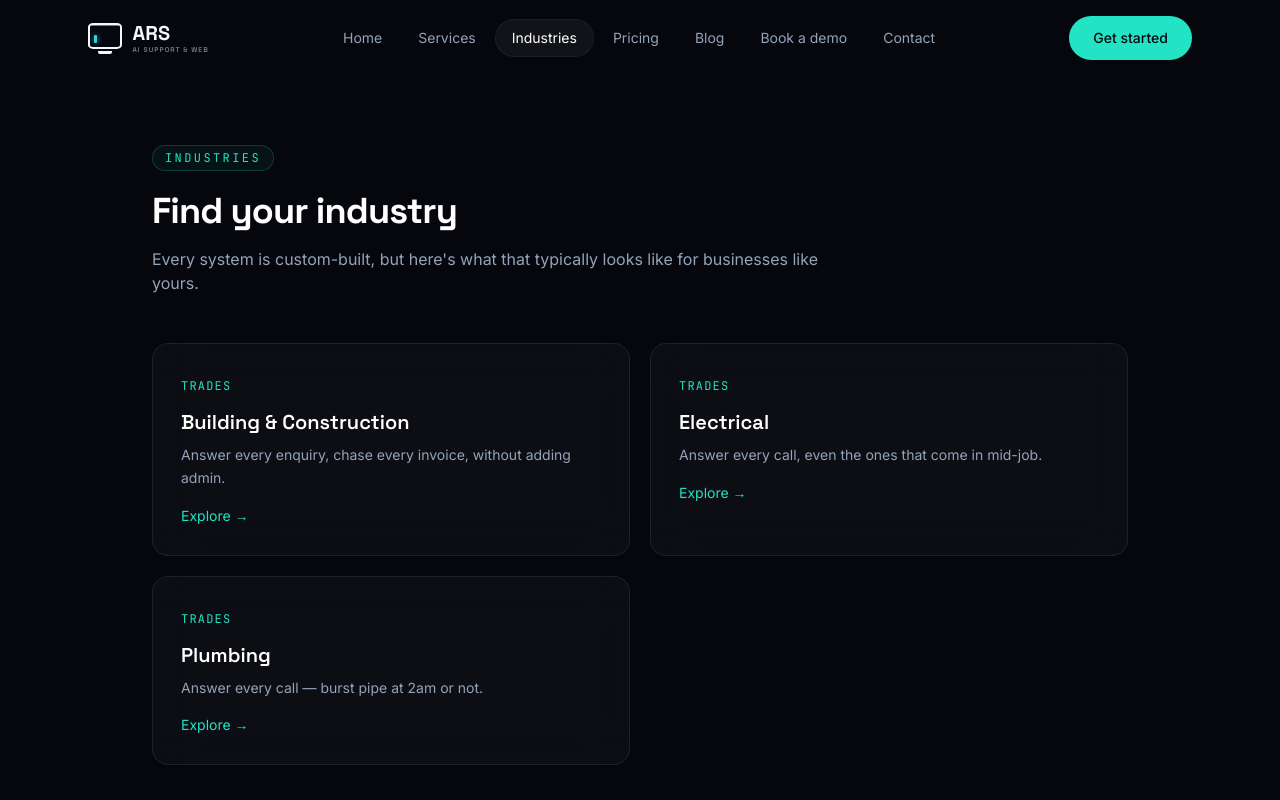
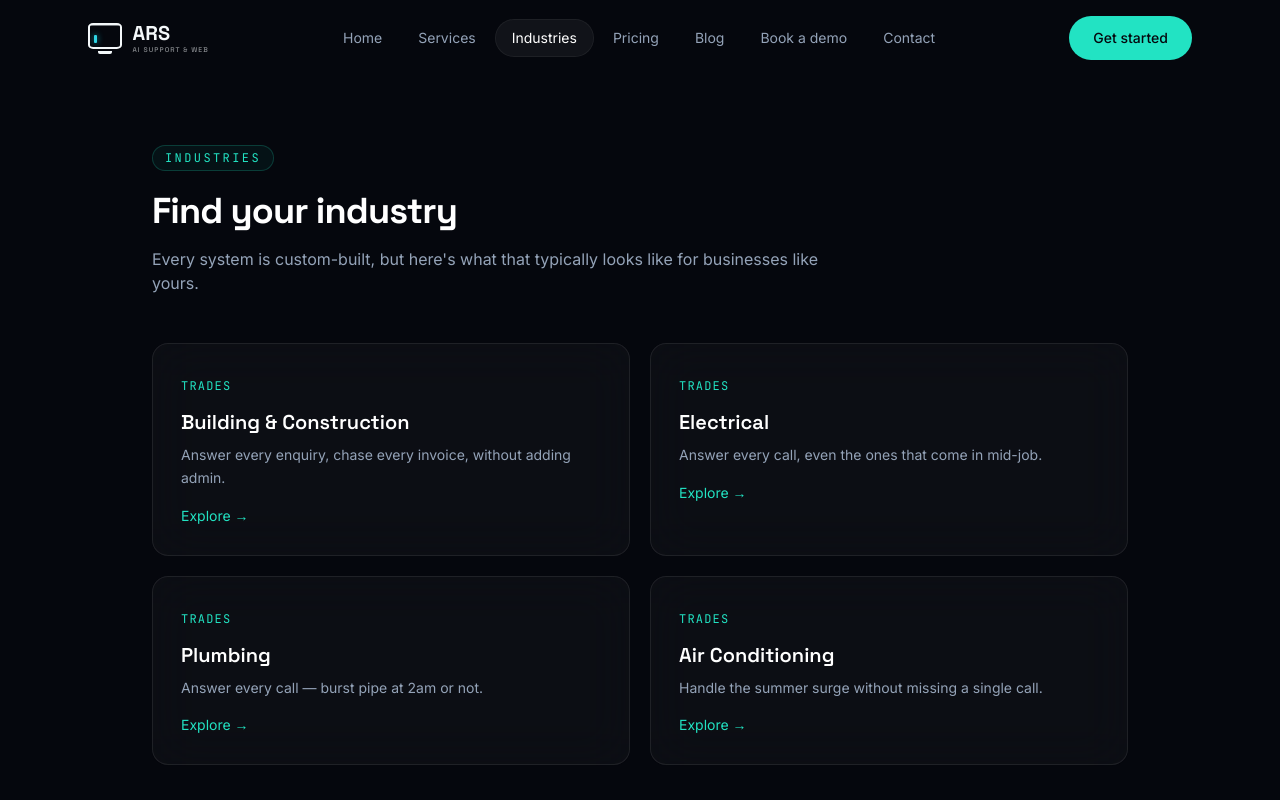
Before and after one commit to Alirezaa02/ARS-website, a React (Vite) app: page /industries in a window 1280 px wide. Shown: the top 800 px of the page. Built offline with nearby package versions, Linux system fonts and the light colour scheme.

Commit message:
Added Air-con page

```diff
--- a/src/App.jsx
+++ b/src/App.jsx
@@ -18,6 +18,7 @@ import Industries from "./pages/Industries";
 import Construction from "./pages/industries/Construction";
 import Electrical from "./pages/industries/Electrical";
 import Plumbing from "./pages/industries/Plumbing";
+import AirConditioning from "./pages/industries/AirConditioning";
 
 function ScrollToTop() {
   const { pathname } = useLocation();
@@ -76,6 +77,7 @@ export default function App() {
           <Route path="/industries/construction" element={<Page><Construction /></Page>} />
           <Route path="/industries/electrical" element={<Page><Electrical /></Page>} />
           <Route path="/industries/plumbing" element={<Page><Plumbing /></Page>} />
+          <Route path="/industries/air-conditioning" element={<Page><AirConditioning /></Page>} />
           <Route path="/privacy" element={<Page><Privacy /></Page>} />
           <Route path="/terms" element={<Page><Terms /></Page>} />
           <Route path="*" element={<Page><NotFound /></Page>} />
--- a/src/data/industries.js
+++ b/src/data/industries.js
@@ -14,6 +14,7 @@ import {
   IconStar,
   IconClock,
   IconCalendar,
+  IconDollar,
 } from "../components/industries/icons";
 
 export const howItWorks = [
@@ -379,6 +380,124 @@ export const industries = [
       ],
     },
   },
+  {
+    slug: "air-conditioning",
+    category: "Trades",
+    name: "Air Conditioning",
+    headline: "AI for HVAC & Air Conditioning Businesses in Australia",
+    headlineAccent: "Air Conditioning Businesses",
+    subheadline: "Handle the summer surge without missing a single call.",
+    intro:
+      "When temperatures spike, enquiries triple. ARS builds AI systems that answer every call, book every job, and keep your technicians focused on installs — not the phone.",
+    typicalTimeline: "Typically 2–4 weeks to go live",
+    challenges: [
+      {
+        title: "Peak season overwhelms the phones",
+        body: "You can't hire enough staff for the summer rush. Every missed call in peak season is a job that just went to someone else.",
+      },
+      {
+        title: "Maintenance revenue quietly disappears",
+        body: "Units installed years ago need servicing, but nobody's chasing it. No reminder usually means no repeat booking.",
+      },
+      {
+        title: "Ducted quotes take forever to close",
+        body: "Site visits, measurements, back-and-forth — by the time you've quoted, the customer's gone with whoever was faster.",
+      },
+    ],
+    workflows: [
+      {
+        tag: "Call overflow",
+        title: "Peak-season call overflow",
+        description:
+          "Handles a flood of calls at once, no hold music and nothing missed — exactly when you need it most.",
+        details:
+          "Scales the same whether it's 3 calls or 30. Nobody waits on hold, and nothing falls through during your busiest week of the year.",
+        steps: [
+          { label: "Calls come in", icon: IconPhone },
+          { label: "AI answers all", icon: IconMessage },
+          { label: "Booked in", icon: IconCalendar },
+          { label: "None missed", icon: IconCheck },
+        ],
+      },
+      {
+        tag: "Ducted enquiries",
+        title: "Ducted system enquiry chatbot",
+        description:
+          "Asks about home size, current system, and budget on your website, then books a site assessment — so you arrive pre-qualified, not cold.",
+        details:
+          "Filters out the people just comparison shopping, so your time goes to enquiries that are actually ready to install.",
+        steps: [
+          { label: "Enquiry in", icon: IconMessage },
+          { label: "AI qualifies", icon: IconDocument },
+          { label: "Assessment booked", icon: IconCalendar },
+          { label: "You're briefed", icon: IconPerson },
+        ],
+      },
+      {
+        tag: "Maintenance",
+        title: "Annual maintenance reminders",
+        description:
+          "Sends a reminder at the 12-month mark automatically, and books the service before the customer thinks about calling someone else.",
+        details:
+          "Runs in the background with zero effort from you — repeat business that would otherwise just quietly stop.",
+        steps: [
+          { label: "Install date stored", icon: IconDocument },
+          { label: "12 months on", icon: IconClock },
+          { label: "Reminder sent", icon: IconBell },
+          { label: "Service booked", icon: IconCalendar },
+        ],
+      },
+      {
+        tag: "Warranty",
+        title: "Warranty registration & scheduling",
+        description:
+          "Registers the warranty and books the first service automatically the moment an install's marked complete.",
+        details:
+          "One less form for your team to remember, and the customer's already covered before they even ask.",
+        steps: [
+          { label: "Install complete", icon: IconCheck },
+          { label: "Warranty registered", icon: IconDocument },
+          { label: "Confirmation sent", icon: IconMail },
+          { label: "Service scheduled", icon: IconCalendar },
+        ],
+      },
+      {
+        tag: "Emergency triage",
+        title: "Emergency breakdown triage",
+        description:
+          "After-hours breakdowns get triaged for urgency — genuine emergencies go to your on-call tech, routine ones get the next slot.",
+        details:
+          "You only get called out at midnight for the ones that actually can't wait until morning.",
+        steps: [
+          { label: "Call comes in", icon: IconPhone },
+          { label: "AI assesses", icon: IconAlert, tone: "warn" },
+          { label: "Triaged", icon: IconCheck },
+          { label: "Handled", icon: IconCalendar },
+        ],
+      },
+      {
+        tag: "Finance",
+        title: "Finance enquiry handling",
+        description:
+          "Explains financing options and connects the customer straight to your finance partner, so a big purchase doesn't stall at reception.",
+        details:
+          "Keeps the conversation moving instead of leaving a finance question sitting unanswered in an inbox for days.",
+        steps: [
+          { label: "Finance question", icon: IconDollar },
+          { label: "AI explains options", icon: IconDocument },
+          { label: "Interest captured", icon: IconCheck },
+          { label: "Connected to partner", icon: IconUsers },
+        ],
+      },
+    ],
+    toolsExamples: ["Xero", "MYOB", "Outlook Calendar", "Google Calendar", "Gmail"],
+    whyNow: {
+      paragraphs: [
+        "Air conditioning is one of the most seasonal trades there is — demand triples in summer, and whoever answers the phone fastest usually wins the job.",
+        "Maintenance reminders and warranty follow-ups are pure repeat revenue that most businesses just let slip. None of it needs a technician's skill, just consistency.",
+      ],
+    },
+  },
 ];
 
 export function getIndustry(slug) {
--- /dev/null
+++ b/src/pages/industries/AirConditioning.jsx
@@ -0,0 +1,6 @@
+import IndustryPageTemplate from "../../components/industries/IndustryPageTemplate";
+import { getIndustry } from "../../data/industries";
+
+export default function AirConditioning() {
+  return <IndustryPageTemplate industry={getIndustry("air-conditioning")} />;
+}
```
Also changed, not shown: 1 other file (tests, documents, lock files or other folders).
